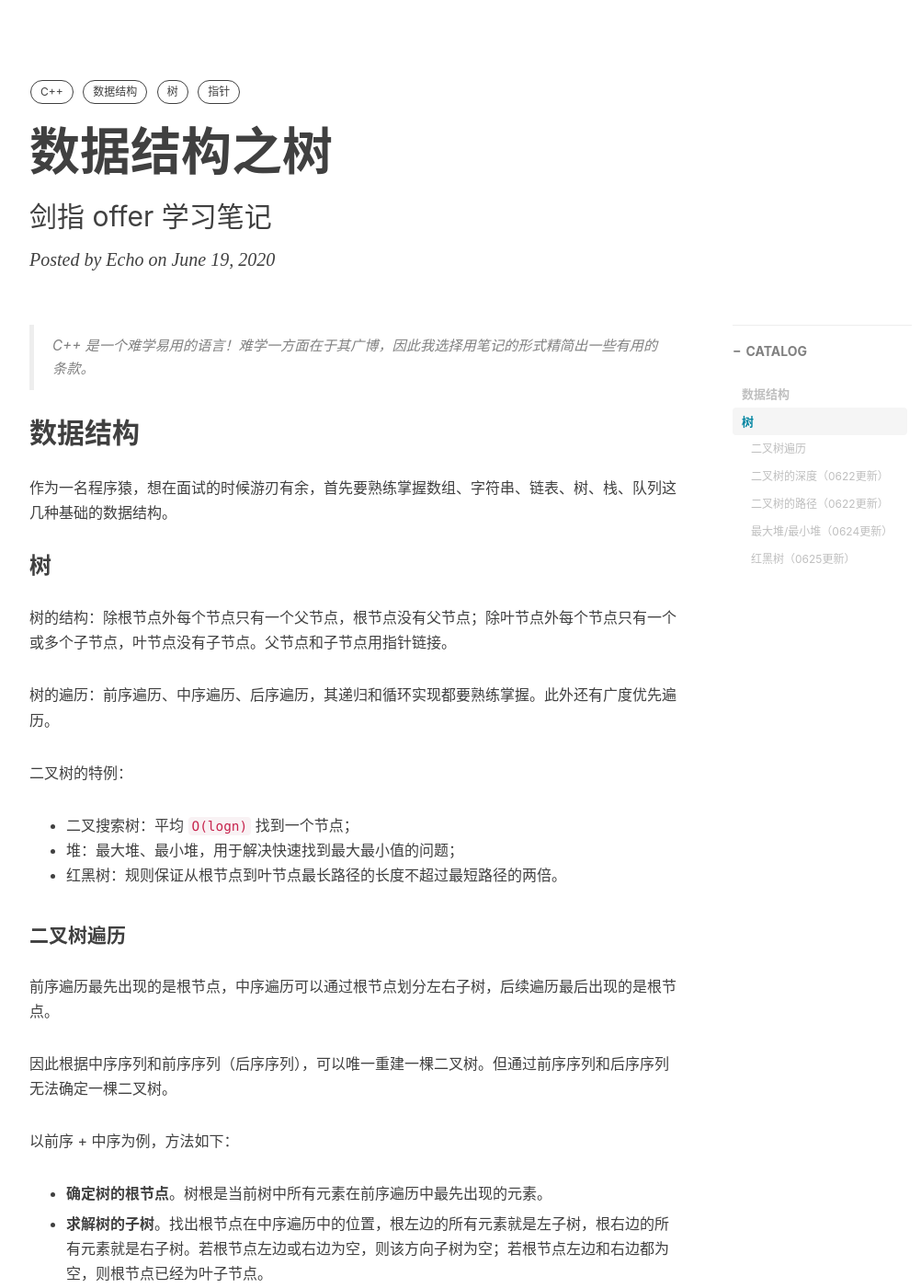
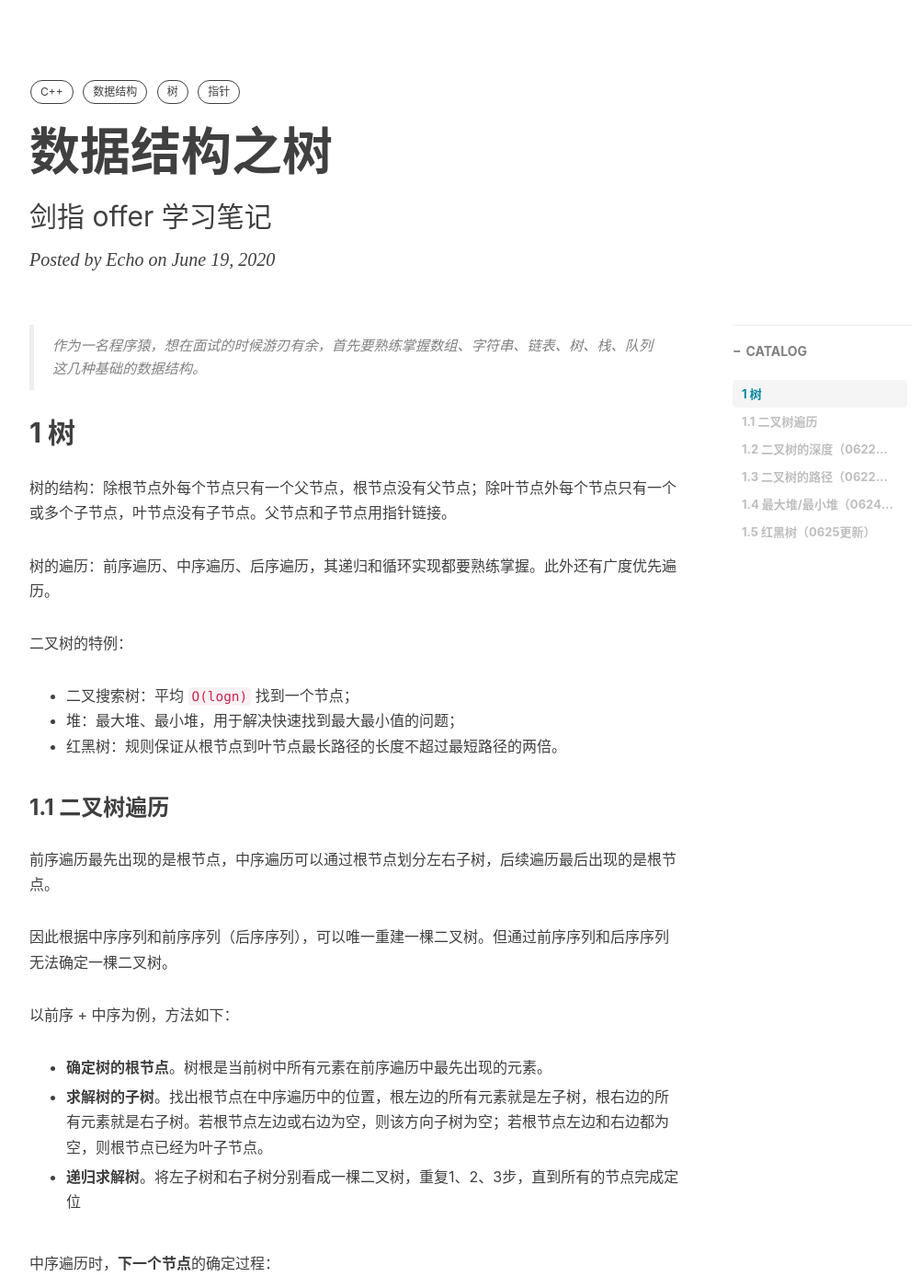
Before and after one commit to Echo-Ji/Echo-Ji.github.io, a Jekyll site: the page built from _posts/2020-06-19-数据结构之树.md, in a window 1280 px wide and 1400 px high. Shown: the whole window at 92% size, without its empty margins (233-1235 px from the left). Built offline with Jekyll 4.4.1, drawn with Linux system fonts in a browser that asks for light colours; nearby versions of some CDN libraries; comment, search, counter and statistics services are not loaded; some of the changed text lies outside the part shown.

Commit message:
:hammer: 20200709 structure modified

```diff
--- a/_posts/2020-06-19-数据结构之树.md
+++ b/_posts/2020-06-19-数据结构之树.md
@@ -13,13 +13,9 @@ tags:
     - 指针
 ---
 
-> C++ 是一个难学易用的语言！难学一方面在于其广博，因此我选择用笔记的形式精简出一些有用的条款。
+> 作为一名程序猿，想在面试的时候游刃有余，首先要熟练掌握数组、字符串、链表、树、栈、队列这几种基础的数据结构。
 
-## 数据结构
-
-作为一名程序猿，想在面试的时候游刃有余，首先要熟练掌握数组、字符串、链表、树、栈、队列这几种基础的数据结构。
-
-### 树
+## 1 树
 
 树的结构：除根节点外每个节点只有一个父节点，根节点没有父节点；除叶节点外每个节点只有一个或多个子节点，叶节点没有子节点。父节点和子节点用指针链接。
 
@@ -31,7 +27,7 @@ tags:
 * 堆：最大堆、最小堆，用于解决快速找到最大最小值的问题；
 * 红黑树：规则保证从根节点到叶节点最长路径的长度不超过最短路径的两倍。
 
-#### 二叉树遍历
+### 1.1 二叉树遍历
 
 前序遍历最先出现的是根节点，中序遍历可以通过根节点划分左右子树，后续遍历最后出现的是根节点。
 
@@ -51,15 +47,15 @@ tags:
 
 * 若无右子树，则（1）如果该节点是父节点的左子节点，那么下一个节点为父节点 （2）如果该节点是父节点的右子节点，那么回溯直到找到满足条件（1）的节点。
 
-#### 二叉树的深度（0622更新）
+### 1.2 二叉树的深度（0622更新）
 
 递归后序遍历，左右子树中较大深度 +1。
 
-#### 二叉树的路径（0622更新）
+### 1.3 二叉树的路径（0622更新）
 
 前序遍历，借助堆栈思想存储路径。
 
-#### 最大堆/最小堆（0624更新）
+### 1.4 最大堆/最小堆（0624更新）
 
 下面以最大堆为例，最小堆类似。
 
@@ -76,7 +72,7 @@ heap[father * 2] == heap[rightChild];
 
 最大堆的效率：`O(1)` 完成最大值查找，`O(logn)` 完成插入和删除。
 
-#### 红黑树（0625更新）
+### 1.5 红黑树（0625更新）
 
 C++ 中的 `set` 和 `multiset` 都是基于红黑树实现的。
 
```
Also changed, not shown: _posts/2020-05-15-数据结构之数组.md (+2 -6 lines), _posts/2020-06-15-数据结构之链表.md (+5 -9 lines), _posts/2020-06-27-数据结构之栈与队列.md (+2 -6 lines), _posts/2020-07-09-算法之递归、循环与查找.md (+3 -3 lines).
